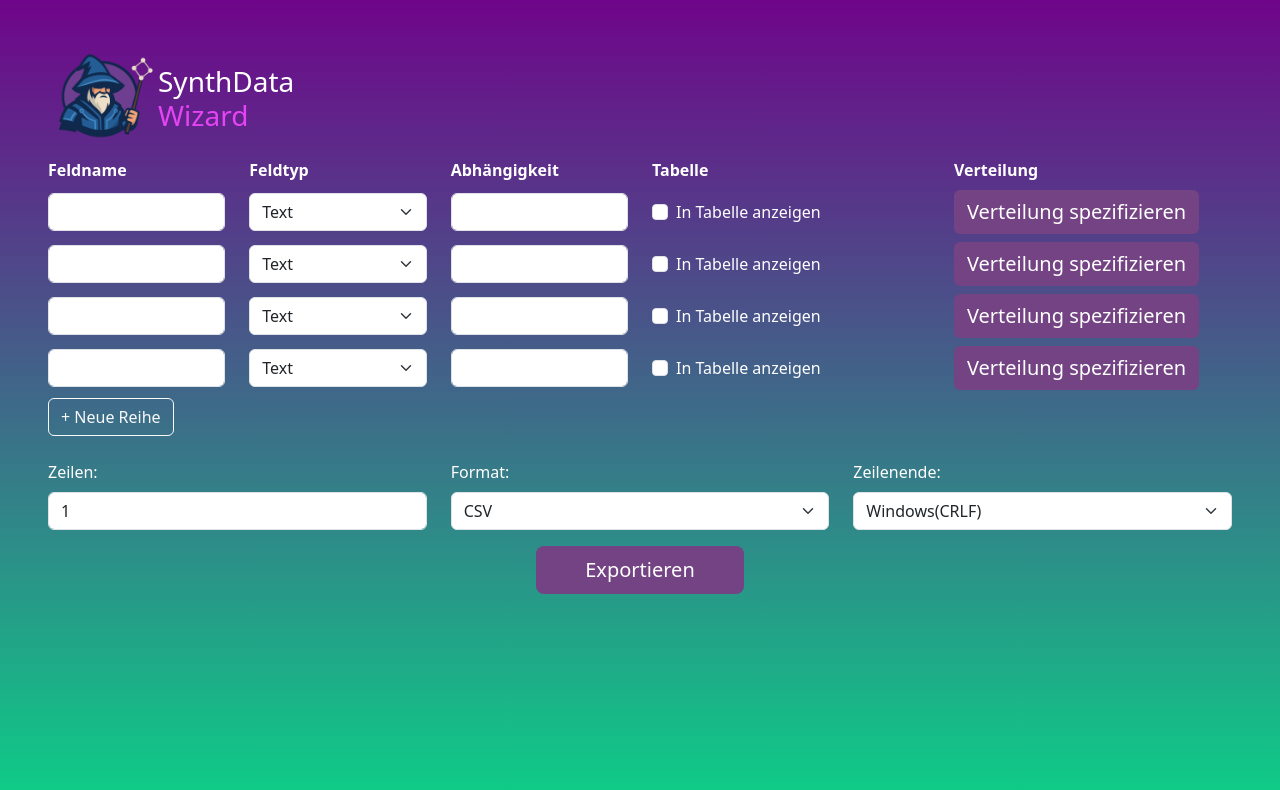
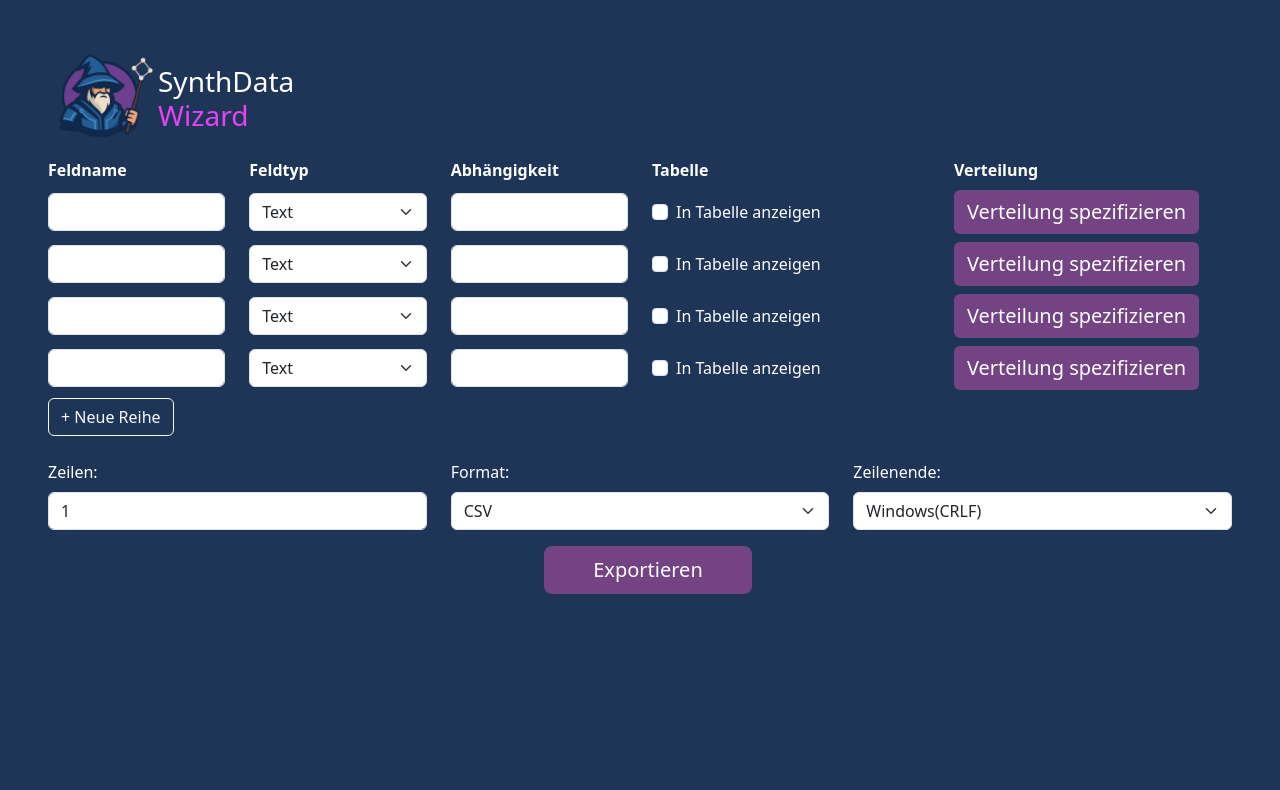
Before and after one commit to chaimaa-Tester/synthdata-frontend, a React (Vite) app: page / in a window 1280 px wide. Shown: the top 790 px of the page. Built offline with nearby package versions, Linux system fonts and the light colour scheme.

Commit message:
Fixed some spacing issues and background color.

```diff
--- a/src/SynthDataWizard.tsx
+++ b/src/SynthDataWizard.tsx
@@ -55,8 +55,8 @@ export const SynthDataWizard = () => {
       className="px-5 py-5 text-white"
       style={{
         overflowX: "auto",
-        background:
-          "linear-gradient(to bottom,rgb(111, 5, 138),rgb(14, 205, 135))",
+        overflowY: "auto",
+        background: "rgb(31, 53, 88)",
         minHeight: "100vh",
       }}
     >
@@ -101,7 +101,10 @@ export const SynthDataWizard = () => {
         setLineEnding={setLineEnding}
       />
 
-      <div className="text-center">
+      <div
+        className="text-center flex-nowrap"
+        style={{ overflowX: "auto", minWidth: 1200 }}
+      >
         <button
           className="btn btn-lg px-5"
           style={{ backgroundColor: "rgb(115, 67, 131)", color: "white" }}
--- a/src/components/ExportOptions.tsx
+++ b/src/components/ExportOptions.tsx
@@ -13,8 +13,11 @@ export const ExportOptions = ({
   lineEnding: string;
   setLineEnding: (l: string) => void;
 }) => (
-  <div className="row mb-3">
-    <div className="col-md-4">
+  <div
+    className="row mb-3 flex-nowrap"
+    style={{ overflowX: "auto", minWidth: 1200 }}
+  >
+    <div className="col-4">
       <label className="form-label">Zeilen:</label>
       <input
         type="number"
@@ -23,7 +26,7 @@ export const ExportOptions = ({
         onChange={(e) => setRowCount(parseInt(e.target.value))}
       />
     </div>
-    <div className="col-md-4">
+    <div className="col-4">
       <label className="form-label">Format:</label>
       <select
         className="form-select"
@@ -35,7 +38,7 @@ export const ExportOptions = ({
         <option>JSON</option>
       </select>
     </div>
-    <div className="col-md-4">
+    <div className="col-4">
       <label className="form-label">Zeilenende:</label>
       <select
         className="form-select"
--- a/src/components/FieldTableHeader.tsx
+++ b/src/components/FieldTableHeader.tsx
@@ -1,5 +1,8 @@
 export const FieldTableHeader = () => (
-  <div className="row mb-2 fw-bold">
+  <div
+    className="row mb-2 fw-bold flex-nowrap"
+    style={{ overflowX: "auto", minWidth: 1200 }}
+  >
     <div className="col-md-2">Feldname</div>
     <div className="col-md-2">Feldtyp</div>
     <div className="col-md-2">Abhängigkeit</div>
```
